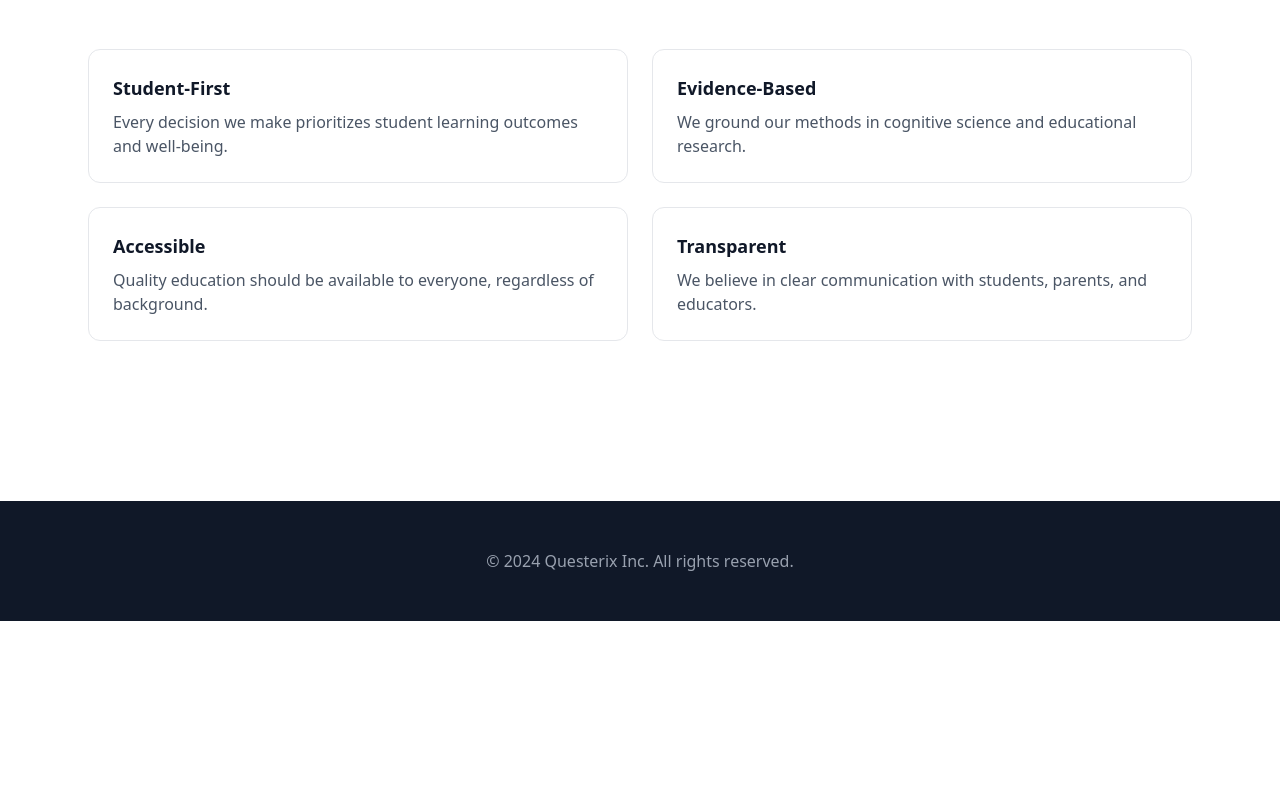
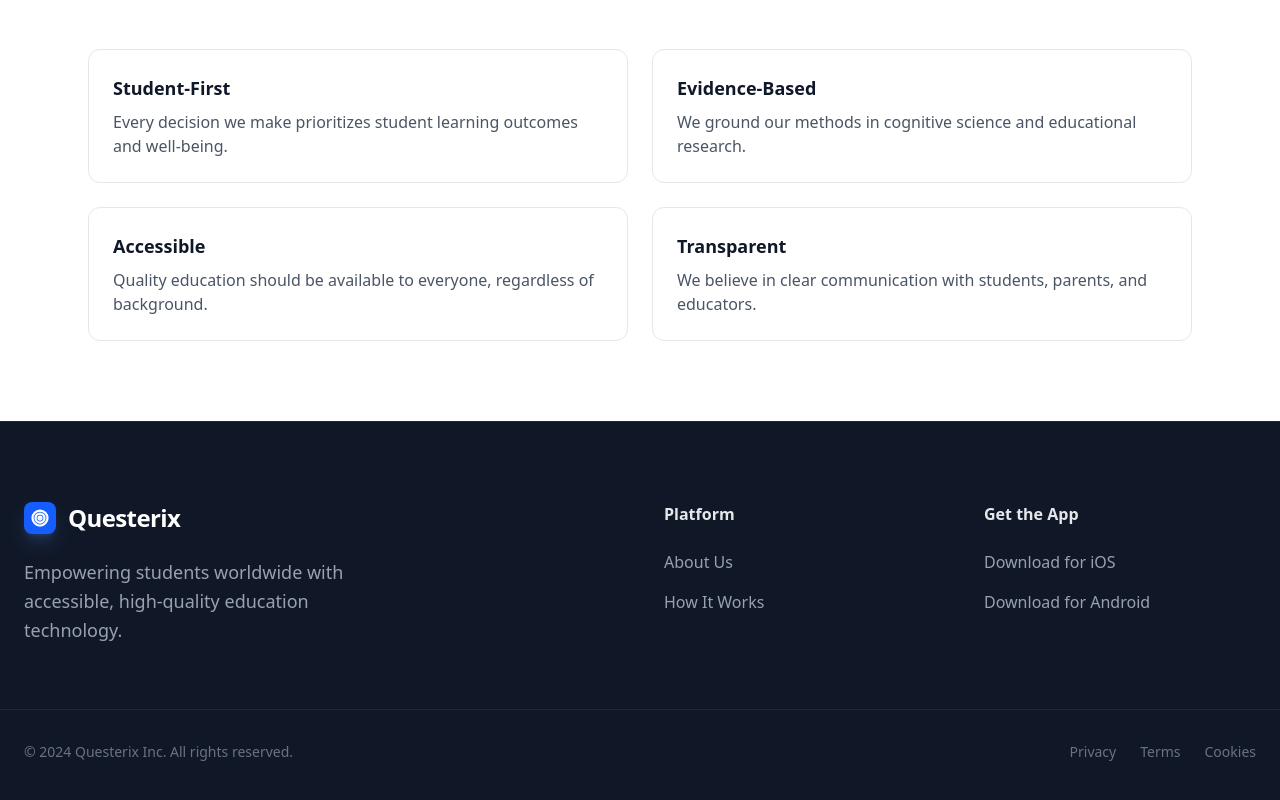
Before and after one commit to rmg007/Questerix, a React (Vite) app in the folder landing-pages/: page /about in a window 1280 px wide. Shown: the part 1329-2129 px from the top of the page. Before the commit the page ends 1950 px from the top, so only its background shows below. Built offline with nearby package versions, Linux system fonts and the light colour scheme; no server answers.

Commit message:
refactor: use shared Footer component on all pages for consistency

```diff
--- a/landing-pages/src/pages/AboutPage.tsx
+++ b/landing-pages/src/pages/AboutPage.tsx
@@ -1,4 +1,5 @@
 import { Header } from '../components/Header';
+import { Footer } from '../components/Footer';
 import { Target, Users, Lightbulb, Award } from 'lucide-react';
 
 export const AboutPage = () => {
@@ -104,12 +105,7 @@ export const AboutPage = () => {
         </section>
       </main>
 
-      {/* Footer */}
-      <footer className="bg-gray-900 text-white py-12 mt-20">
-        <div className="max-w-7xl mx-auto px-6 text-center">
-          <p className="text-gray-400">© 2024 Questerix Inc. All rights reserved.</p>
-        </div>
-      </footer>
+      <Footer />
     </div>
   );
 };
--- a/landing-pages/src/pages/CookiesPage.tsx
+++ b/landing-pages/src/pages/CookiesPage.tsx
@@ -1,4 +1,5 @@
 import { Header } from '../components/Header';
+import { Footer } from '../components/Footer';
 
 export const CookiesPage = () => {
   return (
@@ -101,11 +102,7 @@ export const CookiesPage = () => {
         </div>
       </main>
 
-      <footer className="bg-gray-900 text-white py-12 mt-20">
-        <div className="max-w-7xl mx-auto px-6 text-center">
-          <p className="text-gray-400">© 2024 Questerix Inc. All rights reserved.</p>
-        </div>
-      </footer>
+      <Footer />
     </div>
   );
 };
--- a/landing-pages/src/pages/DownloadAndroidPage.tsx
+++ b/landing-pages/src/pages/DownloadAndroidPage.tsx
@@ -1,4 +1,5 @@
 import { Header } from '../components/Header';
+import { Footer } from '../components/Footer';
 import { Smartphone, Globe, Zap, Download } from 'lucide-react';
 
 export const DownloadAndroidPage = () => {
@@ -103,12 +104,7 @@ export const DownloadAndroidPage = () => {
         </section>
       </main>
 
-      {/* Footer */}
-      <footer className="bg-gray-900 text-white py-12 mt-20">
-        <div className="max-w-7xl mx-auto px-6 text-center">
-          <p className="text-gray-400">© 2024 Questerix Inc. All rights reserved.</p>
-        </div>
-      </footer>
+      <Footer />
     </div>
   );
 };
--- a/landing-pages/src/pages/DownloadIOSPage.tsx
+++ b/landing-pages/src/pages/DownloadIOSPage.tsx
@@ -1,4 +1,5 @@
 import { Header } from '../components/Header';
+import { Footer } from '../components/Footer';
 import { Apple, Smartphone, Globe, Zap } from 'lucide-react';
 
 export const DownloadIOSPage = () => {
@@ -101,12 +102,7 @@ export const DownloadIOSPage = () => {
         </section>
       </main>
 
-      {/* Footer */}
-      <footer className="bg-gray-900 text-white py-12 mt-20">
-        <div className="max-w-7xl mx-auto px-6 text-center">
-          <p className="text-gray-400">© 2024 Questerix Inc. All rights reserved.</p>
-        </div>
-      </footer>
+      <Footer />
     </div>
   );
 };
--- a/landing-pages/src/pages/HowItWorksPage.tsx
+++ b/landing-pages/src/pages/HowItWorksPage.tsx
@@ -1,4 +1,5 @@
 import { Header } from '../components/Header';
+import { Footer } from '../components/Footer';
 import { BookOpen, Brain, TrendingUp, Target, CheckCircle2 } from 'lucide-react';
 
 export const HowItWorksPage = () => {
@@ -135,12 +136,7 @@ export const HowItWorksPage = () => {
         </section>
       </main>
 
-      {/* Footer */}
-      <footer className="bg-gray-900 text-white py-12 mt-20">
-        <div className="max-w-7xl mx-auto px-6 text-center">
-          <p className="text-gray-400">© 2024 Questerix Inc. All rights reserved.</p>
-        </div>
-      </footer>
+      <Footer />
     </div>
   );
 };
--- a/landing-pages/src/pages/PrivacyPage.tsx
+++ b/landing-pages/src/pages/PrivacyPage.tsx
@@ -1,4 +1,5 @@
 import { Header } from '../components/Header';
+import { Footer } from '../components/Footer';
 
 export const PrivacyPage = () => {
   return (
@@ -94,11 +95,7 @@ export const PrivacyPage = () => {
         </div>
       </main>
 
-      <footer className="bg-gray-900 text-white py-12 mt-20">
-        <div className="max-w-7xl mx-auto px-6 text-center">
-          <p className="text-gray-400">© 2024 Questerix Inc. All rights reserved.</p>
-        </div>
-      </footer>
+      <Footer />
     </div>
   );
 };
--- a/landing-pages/src/pages/TermsPage.tsx
+++ b/landing-pages/src/pages/TermsPage.tsx
@@ -1,4 +1,5 @@
 import { Header } from '../components/Header';
+import { Footer } from '../components/Footer';
 
 export const TermsPage = () => {
   return (
@@ -95,11 +96,7 @@ export const TermsPage = () => {
         </div>
       </main>
 
-      <footer className="bg-gray-900 text-white py-12 mt-20">
-        <div className="max-w-7xl mx-auto px-6 text-center">
-          <p className="text-gray-400">© 2024 Questerix Inc. All rights reserved.</p>
-        </div>
-      </footer>
+      <Footer />
     </div>
   );
 };
```
